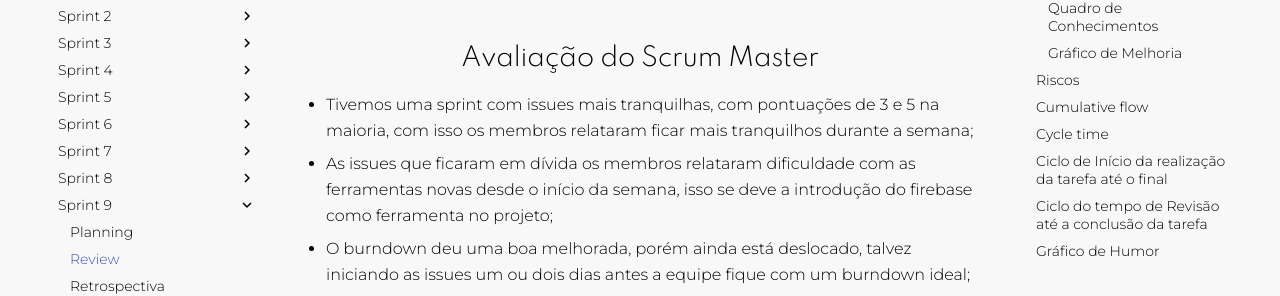
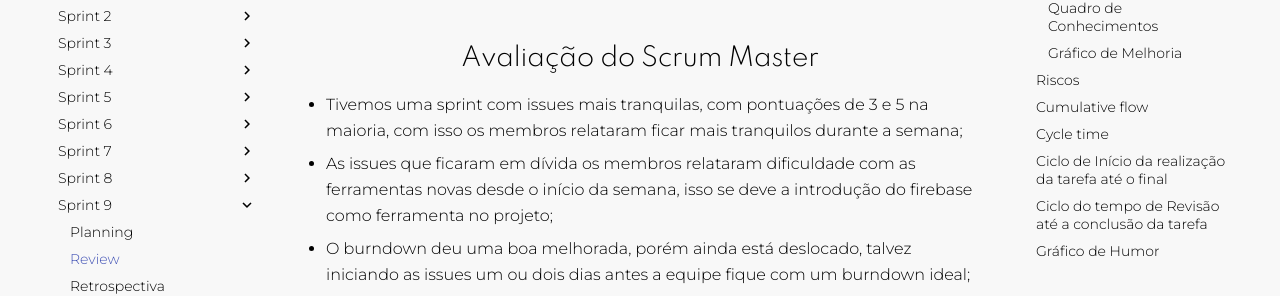
Before and after one commit to fga-eps-mds/2020.2-Eccoar, an MkDocs documentation site: the page built from docs/sprints/9/review.md, in a window 1280 px wide and 900 px high. Shown: the part 337-633 px from the top of the window. Built offline with MkDocs 1.6.1 and Material for MkDocs 9.7.7, drawn with Linux system fonts in a browser that asks for light colours; comment, search, counter and statistics services are not loaded; old or Windows-style settings are respelled for this version of MkDocs.

Commit message:
fix spelling errors

```diff
--- a/docs/sprints/9/review.md
+++ b/docs/sprints/9/review.md
@@ -8,7 +8,7 @@
 
 ## Avaliação do Scrum Master
 
-- Tivemos uma sprint com issues mais tranquilhas, com pontuações de 3 e 5 na maioria, com isso os membros relataram ficar mais tranquilhos durante a semana;
+- Tivemos uma sprint com issues mais tranquilas, com pontuações de 3 e 5 na maioria, com isso os membros relataram ficar mais tranquilos durante a semana;
 - As issues que ficaram em dívida os membros relataram dificuldade com as ferramentas novas desde o início da semana, isso se deve a introdução do firebase como ferramenta no projeto;
 - O burndown deu uma boa melhorada, porém ainda está deslocado, talvez iniciando as issues um ou dois dias antes a equipe fique com um burndown ideal;
 - Temos ocilado o velocity por volta das mesmas pontuações, acredito que algo nessa média de 30 pontos seja o ideal para a equipe;
```
